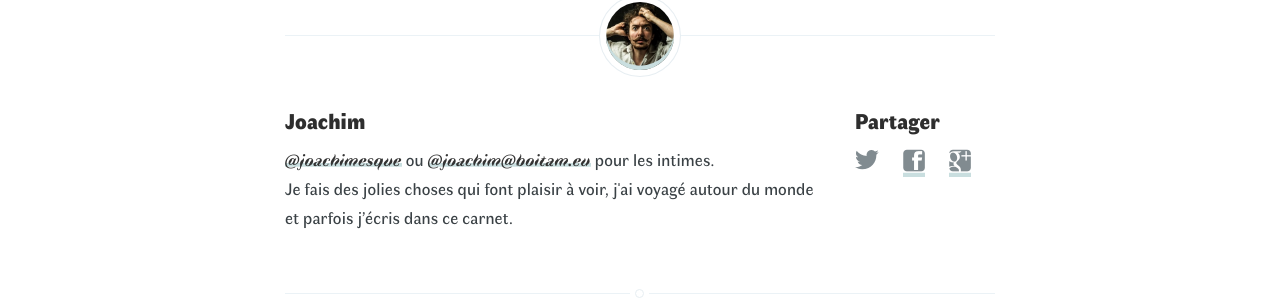
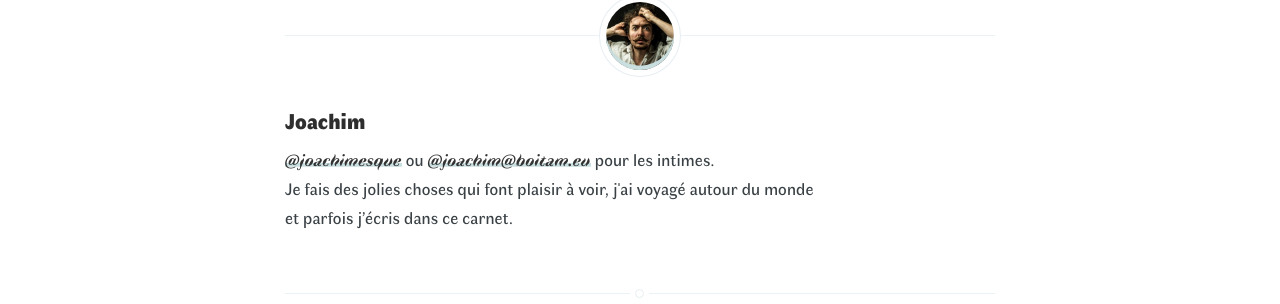
Before and after one commit to joachimesque/joachimesque.github.io, a Jekyll site: the page built from _posts/2017-11-13-pyreNoel.markdown, in a window 1280 px wide. Shown: the part 1393-1697 px from the top of the page. Built offline with Jekyll 4.4.1, drawn with Linux system fonts in a browser that asks for light colours; comment, search, counter and statistics services are not loaded.

Commit message:
No FB no cry, no FB no cry 🎵

```diff
--- a/_includes/share.html
+++ b/_includes/share.html
@@ -1,5 +1,5 @@
 <section class="share">
-    <h4>Partager</h4>
+<!--     <h4>Partager</h4>
     <a class="icon-twitter" href="http://twitter.com/share?text={{page.title}}&amp;url={{site.domain_name}}{{ page.url }}"
         onclick="window.open(this.href, 'twitter-share', 'width=550,height=235');return false;">
         <span class="hidden">Twitter</span>
@@ -11,5 +11,5 @@
     <a class="icon-google-plus" href="https://plus.google.com/share?url={{site.domain_name}}{{page.url}}"
        onclick="window.open(this.href, 'google-plus-share', 'width=490,height=530');return false;">
         <span class="hidden">Google+</span>
-    </a>
+    </a> -->
 </section>
```
